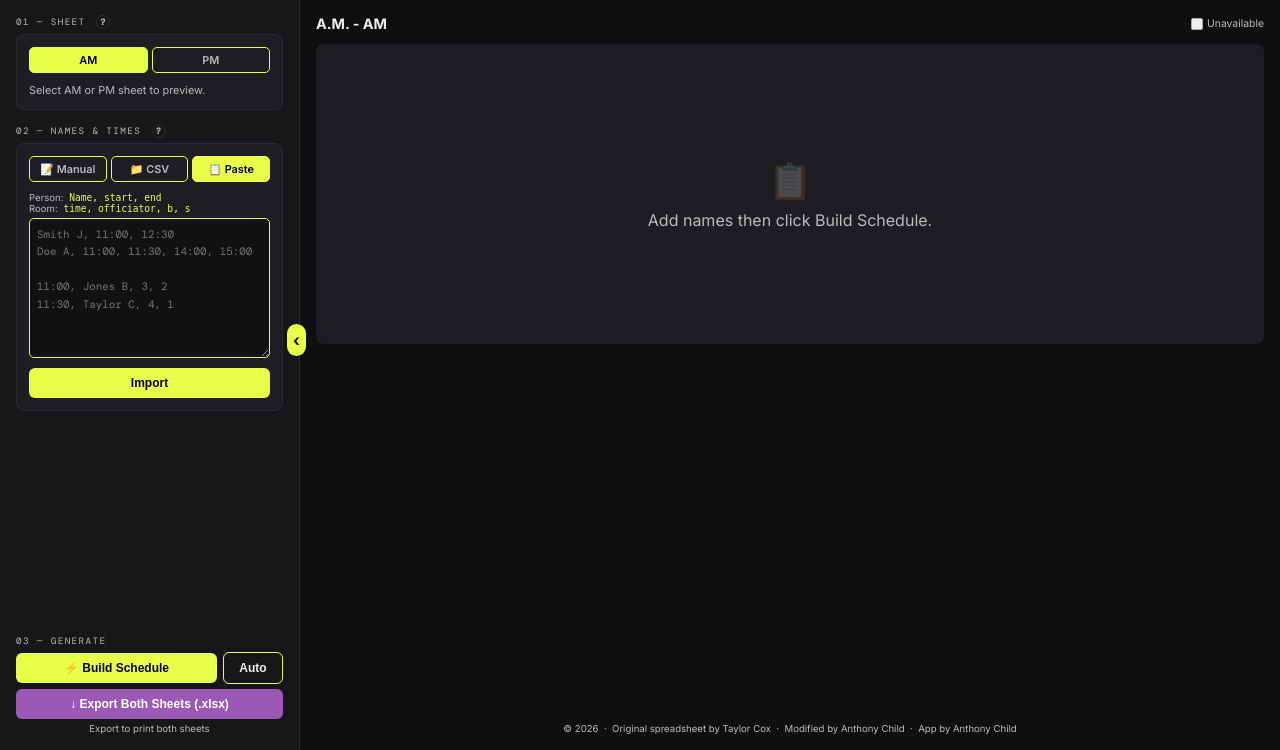
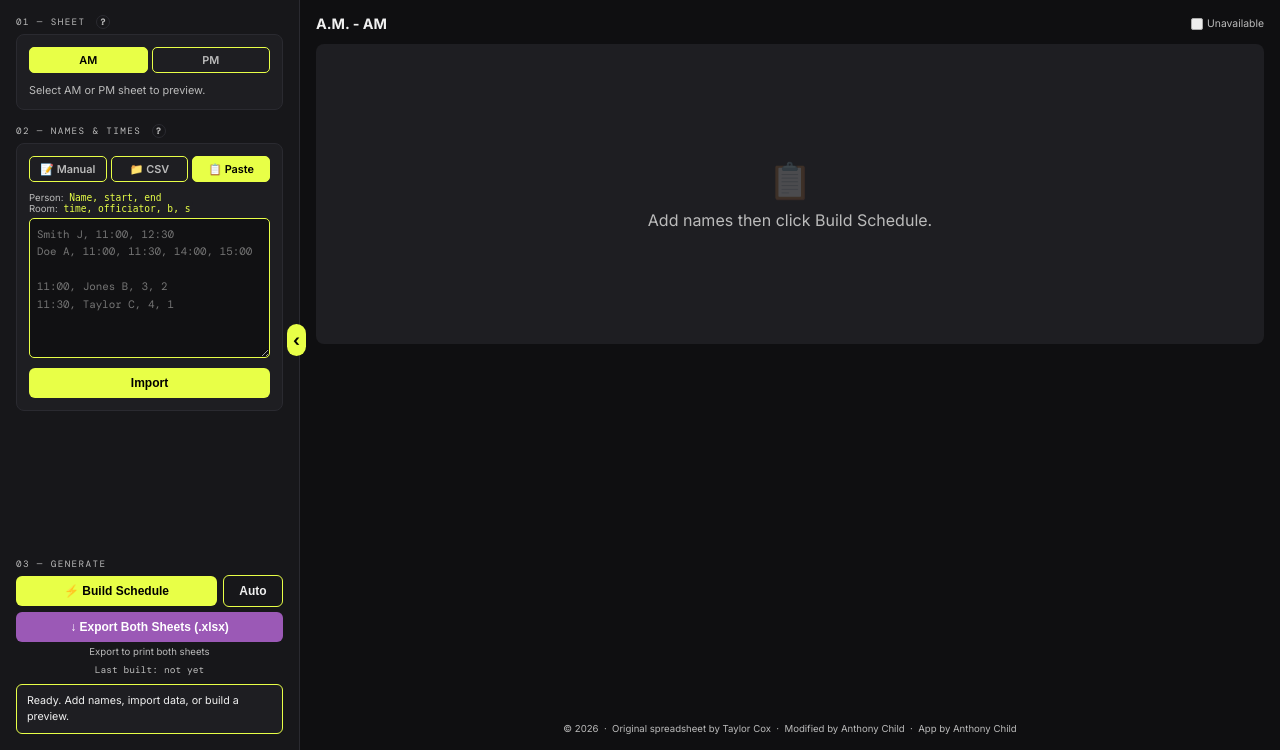
Before and after one commit to antwanchild/coordinator, a Flask app: page / in a window 1280 px wide. Shown: the part 60-810 px from the top of the page. Run offline with Flask 3, Linux system fonts and the light colour scheme.

Commit message:
fix: add inline build feedback in sidebar

```diff
--- a/templates/index.html
+++ b/templates/index.html
@@ -119,6 +119,12 @@
     .commit-chip:hover {
       border-color: var(--acc);
       color: var(--acc);
+    }
+
+    .commit-chip.copied {
+      border-color: var(--acc);
+      color: #000;
+      background: var(--acc);
     }
 
     .accent-picker select {
@@ -688,6 +694,48 @@
     .skipped-warning strong {
       display: block;
       margin-bottom: 3px;
+    }
+
+    .inline-status {
+      border: 1px solid var(--bdr);
+      border-radius: 6px;
+      padding: 8px 10px;
+      font-size: .67rem;
+      line-height: 1.5;
+      color: var(--mut);
+      background: var(--card);
+      margin-top: 8px;
+      display: none;
+    }
+
+    .inline-status.visible {
+      display: block;
+    }
+
+    .inline-status.error {
+      border-color: #ff9900;
+      background: #3a2000;
+      color: #ffcc80;
+    }
+
+    .inline-status.success {
+      border-color: #4caf50;
+      background: #16311a;
+      color: #b9f6ca;
+    }
+
+    .inline-status.info {
+      border-color: var(--acc-btn, var(--acc));
+      color: var(--txt);
+    }
+
+    .last-built {
+      font-family: 'DM Mono', monospace;
+      font-size: .6rem;
+      color: var(--mut);
+      text-align: center;
+      margin-top: 6px;
+      min-height: 1.2em;
     }
 
     /* ── Main / Preview area ── */
@@ -946,6 +994,8 @@
         &#8595; Export Both Sheets (.xlsx)
       </button>
       <p style="font-size: .6rem; color: var(--mut); text-align: center; margin-top: 4px">Export to print both sheets</p>
+      <div class="last-built" id="lastBuiltLabel">Last built: not yet</div>
+      <div class="inline-status visible info" id="inlineStatus">Ready. Add names, import data, or build a preview.</div>
     </div>
 
   </div>
@@ -1037,6 +1087,7 @@ Doe A, 11:00, 11:30, 14:00, 15:30
   let currentAccent = localStorage.getItem('accent') || 'lime';
   let currentPreviewUrl = null;
   let toastTimeoutId = null;
+  let commitChipResetTimeoutId = null;
 
   const ROOM_TIMES = ['11:00', '11:30', '12:00', '12:30', '13:00', '14:00', '14:30', '15:00', '15:30', '16:00'];
   const ACCENT_OPTIONS = ['lime', 'blue', 'purple', 'green', 'red', 'cyan', 'orange', 'pink', 'teal'];
@@ -1204,9 +1255,35 @@ Doe A, 11:00, 11:30, 14:00, 15:30
     previewArea.innerHTML = `<div class="icon">&#128203;</div><p>${message}</p>`;
   }
 
+  function setInlineStatus(message, type = 'info') {
+    const statusEl = document.getElementById('inlineStatus');
+    statusEl.textContent = message;
+    statusEl.className = `inline-status visible ${type}`;
+  }
+
+  function updateLastBuiltLabel() {
+    const labelEl = document.getElementById('lastBuiltLabel');
+    const now = new Date();
+    labelEl.textContent = `Last built: ${now.toLocaleTimeString([], { hour: 'numeric', minute: '2-digit' })}`;
+  }
+
   function renderHeaderStatus() {
-    document.getElementById('headerStatus').innerHTML = (isPM ? 'PM Sheet' : 'AM Sheet') + '&nbsp;&middot;&nbsp; v{{ version }} &nbsp;&middot;&nbsp; <span class="build-meta"><button class="commit-chip" type="button" onclick="copyCommitSha()" title="Copy full build commit">{{ commit_short }}</button></span>';
+    document.getElementById('headerStatus').innerHTML = (isPM ? 'PM Sheet' : 'AM Sheet') + '&nbsp;&middot;&nbsp; v{{ version }} &nbsp;&middot;&nbsp; <span class="build-meta"><button class="commit-chip" id="commitChip" type="button" onclick="copyCommitSha()" title="Copy full build commit">{{ commit_short }}</button></span>';
     document.getElementById('previewTitle').textContent = (isPM ? 'P.M.' : 'A.M.') + ' - ' + (isPM ? 'PM' : 'AM');
+  }
+
+  function showCommitChipCopiedState() {
+    const commitChip = document.getElementById('commitChip');
+    if (!commitChip) return;
+
+    if (commitChipResetTimeoutId) clearTimeout(commitChipResetTimeoutId);
+    commitChip.textContent = 'Copied';
+    commitChip.classList.add('copied');
+    commitChipResetTimeoutId = setTimeout(() => {
+      commitChip.textContent = '{{ commit_short }}';
+      commitChip.classList.remove('copied');
+      commitChipResetTimeoutId = null;
+    }, 1500);
   }
 
   async function copyCommitSha() {
@@ -1234,6 +1311,7 @@ Doe A, 11:00, 11:30, 14:00, 15:30
           throw new Error('execCommand copy failed');
         }
       }
+      showCommitChipCopiedState();
       toast('Copied build commit');
     } catch (e) {
       window.prompt('Copy build commit:', commitSha);
@@ -1339,11 +1417,13 @@ Doe A, 11:00, 11:30, 14:00, 15:30
     resetRoomData();
     renderNameList();
     resetPreview('Add names then click Build Schedule.');
+    setInlineStatus('Cleared all names and room data.', 'info');
     toast('Cleared');
   }
 
   function copyNamesAsCSV() {
     if (!hasImportedData()) {
+      setInlineStatus('Nothing to copy yet.', 'info');
       toast('Nothing to copy');
       return;
     }
@@ -1355,8 +1435,14 @@ Doe A, 11:00, 11:30, 14:00, 15:30
       .map(t => [t, roomData[t].off, roomData[t].b, roomData[t].s].join(', '));
     const csv = [...peopleLines, ...(roomLines.length ? ['', ...roomLines] : [])].join('\n');
     navigator.clipboard.writeText(csv)
-      .then(() => toast('Copied to clipboard'))
-      .catch(() => toast('Clipboard copy failed'));
+      .then(() => {
+        setInlineStatus('Copied current names and room data to the clipboard.', 'success');
+        toast('Copied to clipboard');
+      })
+      .catch(() => {
+        setInlineStatus('Could not copy data to the clipboard in this browser.', 'error');
+        toast('Clipboard copy failed');
+      });
   }
 
   function normalizeTime(t) {
@@ -1426,6 +1512,12 @@ Doe A, 11:00, 11:30, 14:00, 15:30
       const text = e.target && typeof e.target.result === 'string' ? e.target.result : '';
       const { imported, skipped } = parseData(text);
       showSkippedWarning('skipped-csv', skipped);
+      setInlineStatus(
+        skipped.length
+          ? `Imported ${imported} line(s). ${skipped.length} line(s) were skipped.`
+          : `Imported ${imported} line(s) from CSV.`,
+        skipped.length ? 'info' : 'success'
+      );
       toast(`CSV imported - ${imported} added`);
       maybeRefresh();
       input.value = '';
@@ -1446,6 +1538,12 @@ Doe A, 11:00, 11:30, 14:00, 15:30
     const { imported, skipped } = parseData(text);
     document.getElementById('pasteInput').value = '';
     showSkippedWarning('skipped-paste', skipped);
+    setInlineStatus(
+      skipped.length
+        ? `Imported ${imported} line(s). ${skipped.length} pasted line(s) were skipped.`
+        : `Imported ${imported} line(s) from pasted data.`,
+      skipped.length ? 'info' : 'success'
+    );
     toast(`Imported - ${imported} added`);
     maybeRefresh();
   }
@@ -1528,12 +1626,14 @@ Doe A, 11:00, 11:30, 14:00, 15:30
     if (!people.length) {
       const sheetName = isPM ? 'PM' : 'AM';
       resetPreview(`No people on ${sheetName} sheet.`);
+      setInlineStatus(`No people available to build on the ${sheetName} sheet yet.`, 'info');
       return;
     }
 
     const validationError = validatePeopleBeforeSubmit();
     if (validationError) {
       resetPreview('Build failed. Please review your input and try again.');
+      setInlineStatus(validationError, 'error');
       toast('Error: ' + validationError);
       return;
     }
@@ -1562,8 +1662,12 @@ Doe A, 11:00, 11:30, 14:00, 15:30
         return p.ranges.some(r => toMinutes(r.start) < domainEnd && toMinutes(r.end) > domainStart);
       });
       if (sheetPeople.length > 18) {
+        updateLastBuiltLabel();
+        setInlineStatus(`${sheetPeople.length} people overlap the ${isPM ? 'PM' : 'AM'} sheet. Only 18 slots fit on the preview.`, 'info');
         toast(`⚠ ${sheetPeople.length - 18} name(s) won't fit on ${isPM ? 'PM' : 'AM'} sheet - only 18 slots available`);
       } else {
+        updateLastBuiltLabel();
+        setInlineStatus(`Built ${isPM ? 'PM' : 'AM'} preview for ${sheetPeople.length} visible people.`, 'success');
         toast('Built!');
       }
     } catch (e) {
@@ -1572,15 +1676,21 @@ Doe A, 11:00, 11:30, 14:00, 15:30
       if (previewArea.className !== 'preview-wrap') {
         resetPreview('Build failed. Please review your input and try again.');
       }
+      setInlineStatus(e.message || 'Preview generation failed.', 'error');
       toast('Error: ' + e.message);
     }
   }
 
   async function doExport() {
-    if (!people.length) { toast('No people to export'); return; }
+    if (!people.length) {
+      setInlineStatus('No people available to export yet.', 'info');
+      toast('No people to export');
+      return;
+    }
 
     const validationError = validatePeopleBeforeSubmit();
     if (validationError) {
+      setInlineStatus(validationError, 'error');
       toast('Export failed: ' + validationError);
       return;
     }
@@ -1603,6 +1713,7 @@ Doe A, 11:00, 11:30, 14:00, 15:30
         const writable = await handle.createWritable();
         await writable.write(blob);
         await writable.close();
+        setInlineStatus('Export completed successfully.', 'success');
         toast('Exported!');
       } else {
         const url = URL.createObjectURL(blob);
@@ -1611,10 +1722,14 @@ Doe A, 11:00, 11:30, 14:00, 15:30
         a.download = filename;
         a.click();
         URL.revokeObjectURL(url);
+        setInlineStatus('Export completed successfully.', 'success');
         toast('Exported!');
       }
     } catch (e) {
-      if (e.name !== 'AbortError') toast('Export failed: ' + e.message);
+      if (e.name !== 'AbortError') {
+        setInlineStatus(e.message || 'Export generation failed.', 'error');
+        toast('Export failed: ' + e.message);
+      }
     }
   }
 
```
